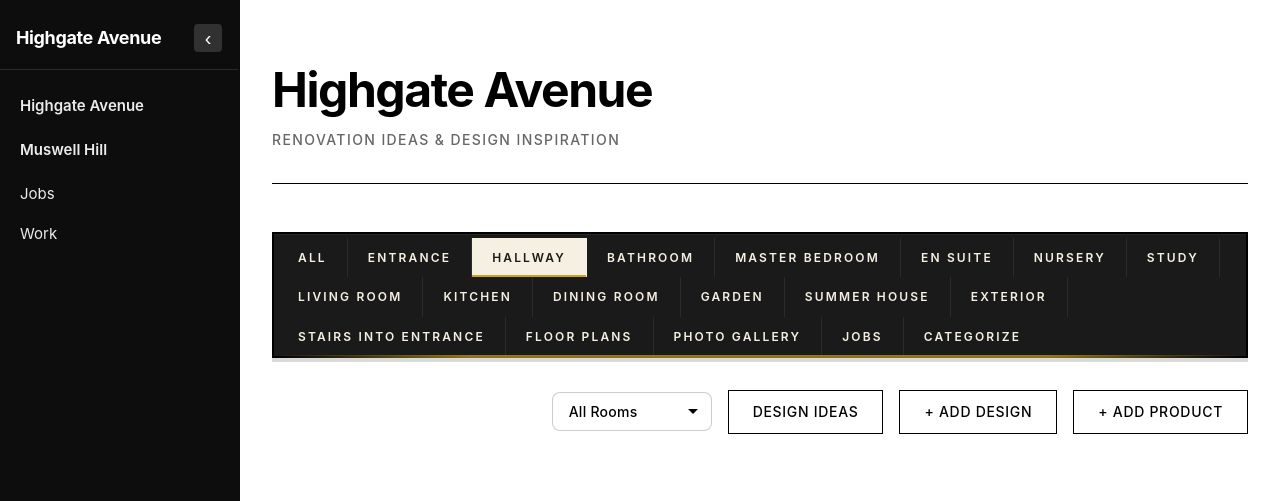
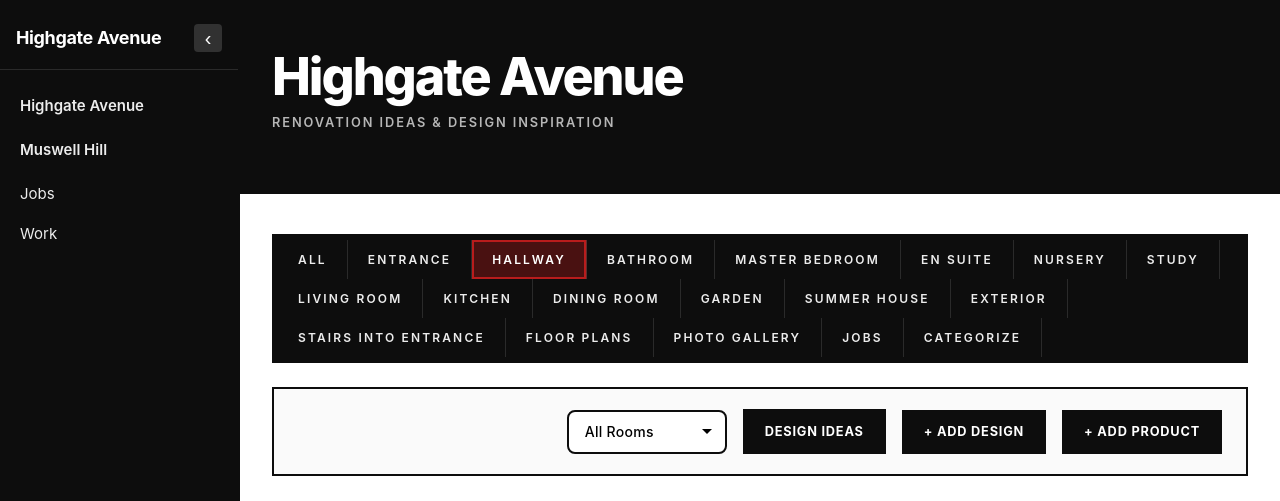
Before and after one commit to conork92/HighgateAvenue, a Flask app: page /designs/hallway/ in a window 1280 px wide. Shown: the top 501 px of the page. Run offline with Flask 3, Linux system fonts and the light colour scheme; data that the repository does not hold is empty.

Commit message:
feat: new design

```diff
--- /dev/null
+++ b/static/css/highgate-blocky.css
@@ -0,0 +1,349 @@
+/* Highgate Avenue – blocky layout aligned with Muswell Hill room page */
+
+/* Red selection highlight */
+.highgate-page--blocky ::selection {
+    background: rgba(185, 28, 28, 0.25);
+    color: #0d0d0d;
+}
+.highgate-page--blocky ::-moz-selection {
+    background: rgba(185, 28, 28, 0.25);
+    color: #0d0d0d;
+}
+
+.highgate-page--blocky .main-with-sidebar {
+    padding: 0;
+}
+.highgate-page--blocky .highgate-page__container {
+    max-width: 1200px;
+    margin: 0 auto;
+    padding: 0;
+}
+
+/* Hero block */
+.highgate-page--blocky .highgate-hero {
+    background: #0d0d0d;
+    color: #fff;
+    padding: 3rem 2rem 3.5rem;
+    margin-bottom: 0;
+    border-bottom: 4px solid #0d0d0d;
+}
+.highgate-page--blocky .highgate-hero h1 {
+    font-size: clamp(2rem, 5vw, 3.25rem);
+    font-weight: 800;
+    letter-spacing: -0.04em;
+    line-height: 1.1;
+    margin-bottom: 0.5rem;
+    color: #fff;
+}
+.highgate-page--blocky .highgate-hero .highgate-hero__sub {
+    font-size: 0.8rem;
+    text-transform: uppercase;
+    letter-spacing: 0.15em;
+    color: rgba(255,255,255,0.7);
+    font-weight: 600;
+}
+
+.highgate-page--blocky .highgate-content {
+    padding: 2.5rem 2rem 4rem;
+}
+@media (max-width: 768px) {
+    .highgate-page--blocky .highgate-hero,
+    .highgate-page--blocky .highgate-content { padding-left: 1.5rem; padding-right: 1.5rem; }
+}
+
+/* Design tabs – blocky, same palette */
+.highgate-page--blocky .design-tabs {
+    background: #0d0d0d;
+    border: 2px solid #0d0d0d;
+    padding: 0.25rem;
+    margin-bottom: 1.5rem;
+    box-shadow: none;
+}
+.highgate-page--blocky .design-tabs::after {
+    display: none;
+}
+.highgate-page--blocky .design-tab {
+    color: rgba(255,255,255,0.92);
+    border-right: 1px solid rgba(255,255,255,0.12);
+}
+.highgate-page--blocky .design-tab:hover {
+    background: rgba(185, 28, 28, 0.2);
+    color: #fff;
+}
+.highgate-page--blocky .design-tab--active {
+    background: rgba(185, 28, 28, 0.35);
+    color: #fff;
+    box-shadow: inset 0 0 0 2px #b91c1c;
+}
+.highgate-page--blocky .design-tab--active:hover {
+    background: rgba(185, 28, 28, 0.55);
+    color: #fff;
+}
+
+/* Filter section – bordered block */
+.highgate-page--blocky .filter-section {
+    margin-bottom: 2rem;
+    padding: 1.25rem 1.5rem;
+    border: 2px solid #0d0d0d;
+    background: #fafafa;
+}
+.highgate-page--blocky .filter-section .filter-select,
+.highgate-page--blocky .filter-section .room-filter {
+    border: 2px solid #0d0d0d;
+    padding: 0.6rem 1rem;
+    min-height: 2.75rem;
+}
+.highgate-page--blocky .upload-btn,
+.highgate-page--blocky .design-ideas-link {
+    padding: 0.65rem 1.25rem;
+    border: 2px solid #0d0d0d;
+    background: #0d0d0d;
+    color: #fff;
+    font-size: 0.8rem;
+    font-weight: 700;
+    text-transform: uppercase;
+    letter-spacing: 0.06em;
+}
+.highgate-page--blocky .upload-btn:hover,
+.highgate-page--blocky .design-ideas-link:hover {
+    background: #fff;
+    color: #0d0d0d;
+}
+
+/* Section labels – blocky */
+.highgate-page--blocky .exterior-label {
+    font-size: 0.75rem;
+    font-weight: 700;
+    text-transform: uppercase;
+    letter-spacing: 0.12em;
+    color: #0d0d0d;
+    margin-bottom: 1rem;
+    padding-bottom: 0.5rem;
+    border-bottom: 2px solid #0d0d0d;
+    display: inline-block;
+}
+
+/* Exterior / hero image sections */
+.highgate-page--blocky .exterior-section {
+    margin-bottom: 2.5rem;
+}
+.highgate-page--blocky .hero-image {
+    border: 2px solid #0d0d0d;
+    overflow: hidden;
+    margin-top: 0.5rem;
+}
+.highgate-page--blocky .hero-image img.homepage-image {
+    display: block;
+    width: 100%;
+    height: auto;
+}
+
+/* Photo carousel */
+.highgate-page--blocky .photo-carousel-section {
+    margin-bottom: 2.5rem;
+}
+.highgate-page--blocky .photo-carousel-section .exterior-label {
+    margin-bottom: 0.5rem;
+}
+.highgate-page--blocky .custom-carousel {
+    border: 2px solid #0d0d0d;
+    border-radius: 0;
+}
+.highgate-page--blocky .carousel-btn {
+    background: #0d0d0d;
+    color: #fff;
+    border: 2px solid #0d0d0d;
+}
+.highgate-page--blocky .carousel-btn:hover {
+    background: #fff;
+    color: #0d0d0d;
+}
+
+/* Plans grid – blocky cards */
+.highgate-page--blocky .plans-grid {
+    gap: 1.5rem;
+    margin-bottom: 2.5rem;
+}
+.highgate-page--blocky .plan-card {
+    border: 2px solid #0d0d0d;
+    border-top: 2px solid #0d0d0d;
+    padding-top: 0;
+    background: #fff;
+    overflow: hidden;
+    transition: box-shadow 0.2s ease;
+}
+.highgate-page--blocky .plan-card:hover {
+    box-shadow: 6px 6px 0 #0d0d0d;
+}
+.highgate-page--blocky .plan-card a {
+    display: flex;
+    flex-direction: column;
+    height: 100%;
+}
+.highgate-page--blocky .plan-image {
+    margin-bottom: 0;
+    border-bottom: 2px solid #0d0d0d;
+}
+.highgate-page--blocky .plan-header {
+    padding: 1rem 1.25rem;
+}
+.highgate-page--blocky .plan-room {
+    background: #0d0d0d;
+    color: #fff;
+    padding: 0.25rem 0.75rem;
+    font-size: 0.75rem;
+    font-weight: 600;
+    text-transform: uppercase;
+    letter-spacing: 0.05em;
+}
+
+/* Design Ideas by Room */
+.highgate-page--blocky #designIdeasSection .exterior-label {
+    margin-bottom: 1rem;
+}
+.highgate-page--blocky .room-sections .room-section-title {
+    font-size: 0.7rem;
+    font-weight: 700;
+    text-transform: uppercase;
+    letter-spacing: 0.08em;
+    color: #333;
+    margin: 1rem 0 0.5rem;
+    padding-bottom: 0.35rem;
+    border-bottom: 1px solid #0d0d0d;
+}
+
+/* Products section */
+.highgate-page--blocky .products-section {
+    border-top: 2px solid #0d0d0d;
+    padding-top: 2rem;
+    margin-top: 2.5rem;
+}
+.highgate-page--blocky .products-section .exterior-label {
+    margin-bottom: 1rem;
+}
+.highgate-page--blocky .product-tile {
+    border: 2px solid #0d0d0d;
+    border-top: 2px solid #0d0d0d;
+    transition: box-shadow 0.2s ease;
+}
+.highgate-page--blocky .product-tile:hover {
+    box-shadow: 4px 4px 0 #0d0d0d;
+}
+
+/* Modals */
+.highgate-page--blocky .modal-content {
+    border: 2px solid #0d0d0d;
+    border-radius: 0;
+}
+.highgate-page--blocky .modal-content h2 {
+    font-size: 1.125rem;
+    font-weight: 700;
+    text-transform: uppercase;
+    letter-spacing: 0.06em;
+    padding-bottom: 0.5rem;
+    border-bottom: 2px solid #0d0d0d;
+    margin-bottom: 1.25rem;
+}
+.highgate-page--blocky .form-group label {
+    font-size: 0.7rem;
+    font-weight: 700;
+    text-transform: uppercase;
+    letter-spacing: 0.06em;
+    color: #333;
+}
+.highgate-page--blocky .form-group input,
+.highgate-page--blocky .form-group select,
+.highgate-page--blocky .form-group textarea {
+    border: 2px solid #0d0d0d;
+    padding: 0.6rem 0.75rem;
+}
+.highgate-page--blocky .btn-submit {
+    background: #0d0d0d;
+    color: #fff;
+    border: 2px solid #0d0d0d;
+    font-weight: 700;
+    text-transform: uppercase;
+    letter-spacing: 0.05em;
+}
+.highgate-page--blocky .btn-submit:hover {
+    background: #fff;
+    color: #0d0d0d;
+}
+.highgate-page--blocky .btn-cancel {
+    border: 2px solid #0d0d0d;
+    color: #0d0d0d;
+    background: #fff;
+}
+.highgate-page--blocky .btn-cancel:hover {
+    background: #f0f0f0;
+}
+.highgate-page--blocky .close-modal,
+.highgate-page--blocky .close-product-modal,
+.highgate-page--blocky .close-upload-modal {
+    color: #0d0d0d;
+}
+.highgate-page--blocky .close-modal:hover,
+.highgate-page--blocky .close-product-modal:hover,
+.highgate-page--blocky .close-upload-modal:hover {
+    color: #b91c1c;
+}
+
+/* Footer */
+.highgate-page--blocky .highgate-content footer {
+    margin-top: 3rem;
+    padding-top: 1.5rem;
+    border-top: 2px solid #0d0d0d;
+    font-size: 0.8rem;
+    color: #666;
+}
+
+/* Loading / error */
+.highgate-page--blocky .loading,
+.highgate-page--blocky .error {
+    font-size: 0.8rem;
+    text-transform: uppercase;
+    letter-spacing: 0.08em;
+    color: #666;
+}
+
+/* Categorize page */
+.highgate-page--blocky .categorize-controls {
+    margin-bottom: 2rem;
+    padding: 1.25rem 1.5rem;
+    border: 2px solid #0d0d0d;
+    background: #fafafa;
+    display: flex;
+    flex-wrap: wrap;
+    align-items: center;
+    gap: 1rem;
+}
+.highgate-page--blocky .categorize-controls .filter-select {
+    border: 2px solid #0d0d0d;
+    padding: 0.6rem 1rem;
+}
+.highgate-page--blocky .categorize-controls .upload-btn {
+    padding: 0.65rem 1.25rem;
+    border: 2px solid #0d0d0d;
+    background: #0d0d0d;
+    color: #fff;
+    font-weight: 700;
+    text-transform: uppercase;
+    letter-spacing: 0.06em;
+}
+.highgate-page--blocky .categorize-controls .upload-btn:hover {
+    background: #fff;
+    color: #0d0d0d;
+}
+.highgate-page--blocky .categorize-grid {
+    display: grid;
+    gap: 1rem;
+}
+.highgate-page--blocky .categorize-grid .idea-card,
+.highgate-page--blocky .categorize-grid [class*="card"] {
+    border: 2px solid #0d0d0d;
+    background: #fff;
+}
+.highgate-page--blocky .categorize-grid .idea-card:hover,
+.highgate-page--blocky .categorize-grid [class*="card"]:hover {
+    box-shadow: 4px 4px 0 #0d0d0d;
+}
--- a/static/css/sidebar.css
+++ b/static/css/sidebar.css
@@ -196,7 +196,7 @@
 }
 
 .sidebar-nav a:hover {
-    background: rgba(255,255,255,0.1);
+    background: rgba(185, 28, 28, 0.2);
     color: #fff;
 }
 
@@ -208,7 +208,7 @@
 }
 
 .sidebar-nav .sidebar-parent-label:hover {
-    background: rgba(255,255,255,0.08);
+    background: rgba(185, 28, 28, 0.15);
 }
 
 /* Dropdown: sub list collapsed by default, expanded when .expanded */
--- a/templates/index.html
+++ b/templates/index.html
@@ -15,18 +15,18 @@
     </style>
     <link rel="stylesheet" href="{{ url_for('static', filename='css/style.css') }}?v=20260209">
     <link rel="stylesheet" href="{{ url_for('static', filename='css/sidebar.css') }}?v=20260207">
+    <link rel="stylesheet" href="{{ url_for('static', filename='css/highgate-blocky.css') }}?v=20260207">
 </head>
-<body>
+<body class="highgate-page--blocky">
     <div class="app-layout">
         {% include '_sidebar.html' %}
         <main class="main-with-sidebar">
-    <div class="container">
-        <header>
+            <div class="highgate-page__container">
+                <header class="highgate-hero">
                     <h1>Highgate Avenue</h1>
-            <p class="subtitle">Renovation Ideas & Design Inspiration</p>
+                    <p class="highgate-hero__sub">Renovation Ideas & Design Inspiration</p>
                 </header>
-
-        <main>
+                <div class="highgate-content">
             <nav class="design-tabs" aria-label="Design sections">
                 <a href="{{ url_for('index') }}" class="design-tab {% if not section_filter %}design-tab--active{% endif %}">All</a>
                 {% if sections_order %}
@@ -296,11 +296,10 @@
                 <div id="productsLoading" class="loading" style="display: none;">Loading products...</div>
             </section>
             {% endif %}
-        </main>
-
                     <footer>
                         <p>&copy; 2026 Highgate Avenue</p>
                     </footer>
+                </div>
             </div>
         </main>
     </div>
```
Also changed, not shown: static/css/room-blocky.css (+11 -0 lines), templates/categorize.html (+7 -8 lines). Lines whose indentation alone changed are shown as unchanged.
